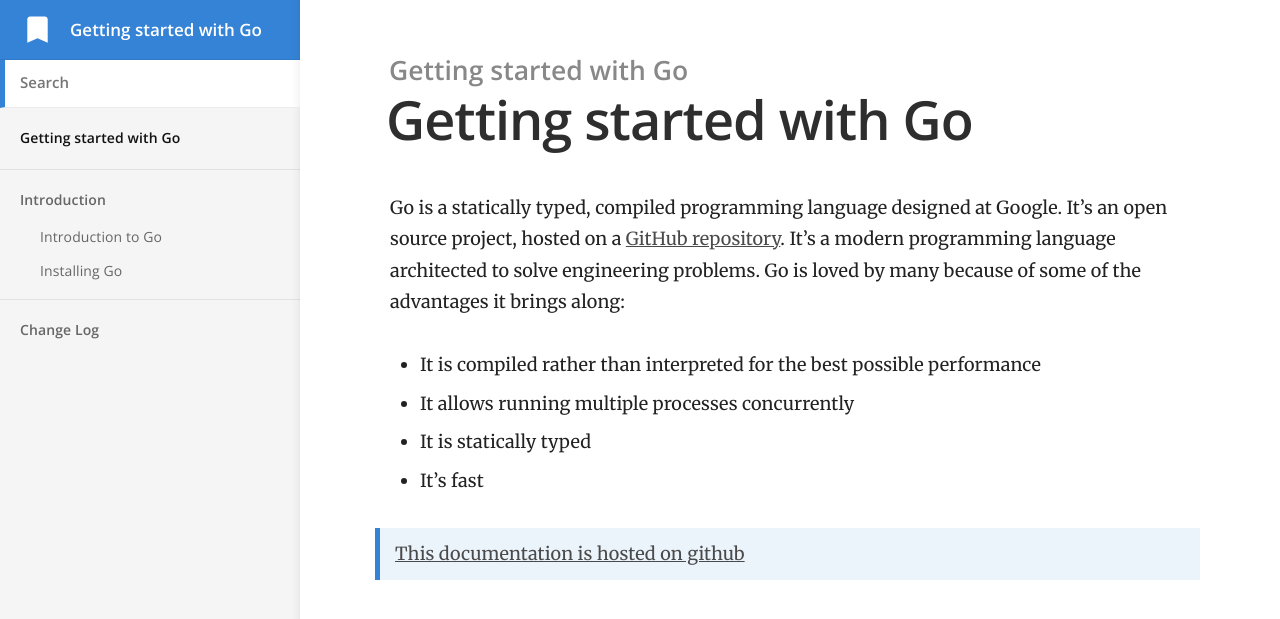
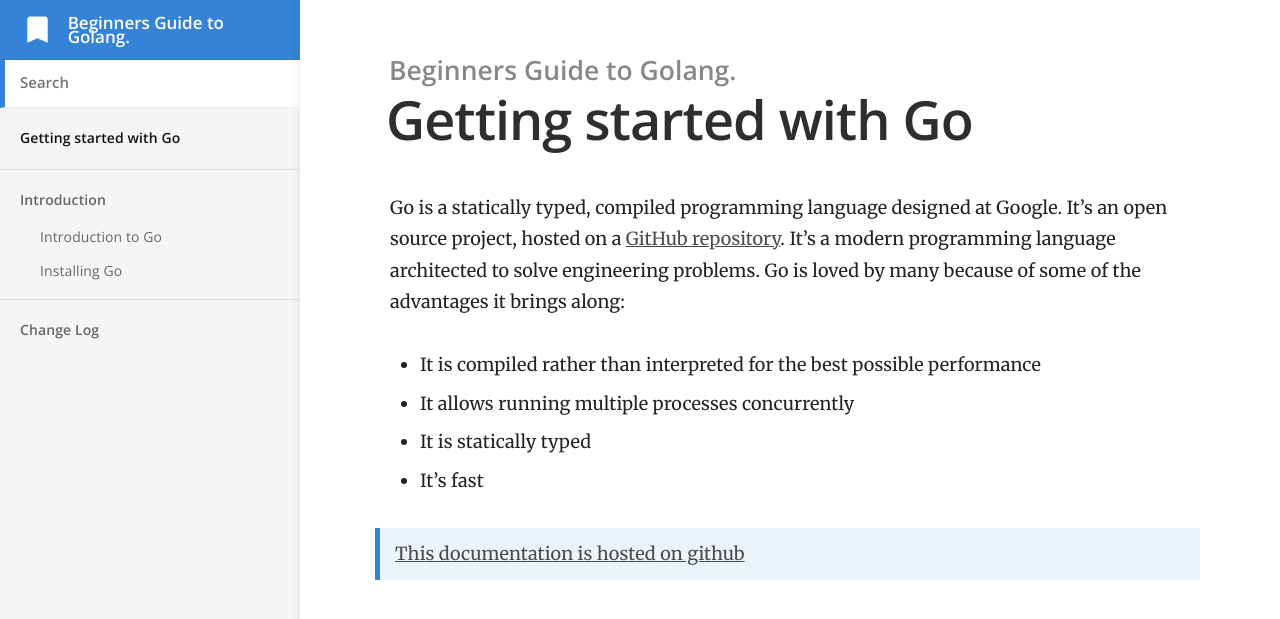
Before and after one commit to abiodunjames/beginners-guide-to-golang, a Jekyll site: the page built from index.md, in a window 1280 px wide. Shown: the top 619 px of the page. Built offline with Jekyll 4.4.1, drawn with Linux system fonts in a browser that asks for light colours.

Commit message:
Update site's config

```diff
--- a/_config.yml
+++ b/_config.yml
@@ -1,23 +1,23 @@
 # ----
 # Site
 
-title: Getting started with Go
-url: "https://long-pig.cloudvent.net"
+title: Beginners Guide to Golang.
+url: "https://abiodunjames.github.io/beginners-guide-to-golang"
 baseurl:
 google_analytics_key:
 show_full_navigation: true
 
 # Values for the jekyll-seo-tag gem (https://github.com/jekyll/jekyll-seo-tag)
 logo: /siteicon.png
-description: Product documentation template for Jekyll.
+description: Learning Golang should not be that difficult. An easy way to learning golang
 author:
-  name:
-  email:
-  twitter: # twitter username without the @ symbol
+  name: Samuel Abiodun James
+  email: samuel4abiodun@gmail.com
+  twitter: samuelabiodunj
 social:
-  name: Edition Template
+  name: abiodunjames
   links:
-    - https://github.com/CloudCannon/edition-jekyll-template
+    -
 
 # -----
 # Build
```
